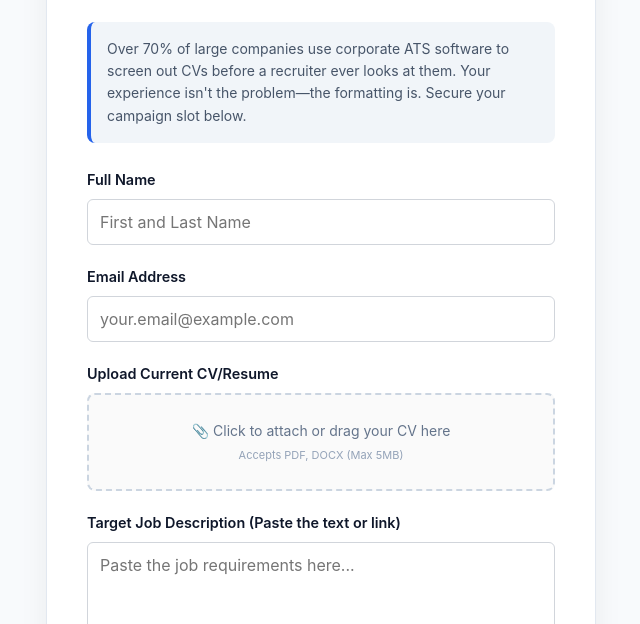
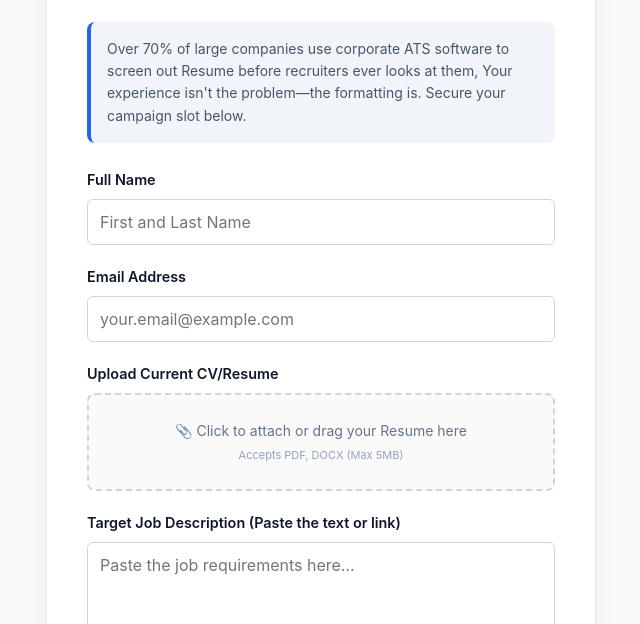
Before and after one commit to walmart-cv/Employment-, a plain HTML site: page action.html in a window 1280 px wide. Shown: the part 176-800 px from the top of the page, without its empty margins (319-959 px from the left). Drawn offline with Linux system fonts and the light colour scheme.

Commit message:
Update action.html

```diff
--- a/action.html
+++ b/action.html
@@ -288,7 +288,7 @@
     </div>
 
     <div class="message-context">
-        Over 70% of large companies use corporate ATS software to screen out CVs before a recruiter ever looks at them. Your experience isn't the problem—the formatting is. Secure your campaign slot below.
+        Over 70% of large companies use corporate ATS software to screen out Resume before recruiters ever looks at them, Your experience isn't the problem—the formatting is. Secure your campaign slot below.
     </div>
 
     <form action="review.html" method="GET">
@@ -305,7 +305,7 @@
         <div class="form-group">
             <label>Upload Current CV/Resume</label>
             <div class="file-upload-box" onclick="document.getElementById('cv-file').click()">
-                <p>📎 Click to attach or drag your CV here</p>
+                <p>📎 Click to attach or drag your Resume here</p>
                 <p style="font-size: 11px; margin-top: 4px; color: #94a3b8;">Accepts PDF, DOCX (Max 5MB)</p>
                 <input type="file" id="cv-file" name="upload" accept=".pdf,.doc,.docx" required onchange="updateFileName(this)">
             </div>
```
